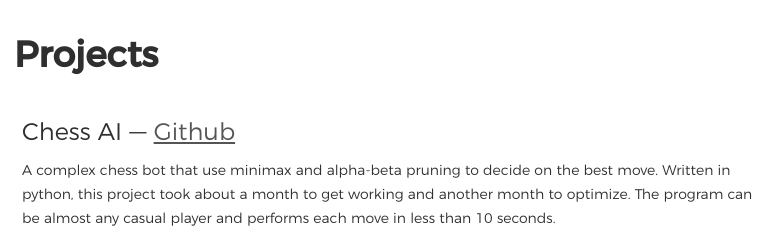
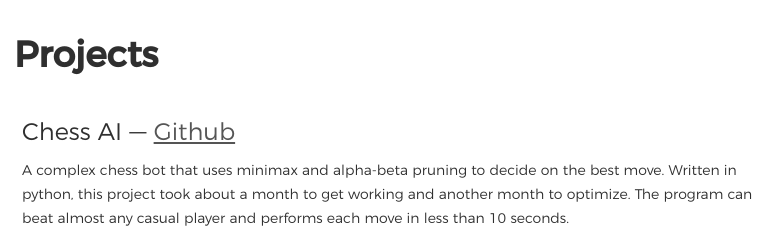
Before and after one commit to walinga/walinga.github.io, a plain HTML site: page index.html in a window 1280 px wide. Shown: the top 241 px of the page, 470-1245 px from the left. Drawn offline with Linux system fonts and the light colour scheme.

Commit message:
Fixed some typos

```diff
--- a/index.html
+++ b/index.html
@@ -45,9 +45,9 @@
 						<span>&mdash;</span>
 						<a href="https://github.com/walinga/Chess-Game">Github</a>
 					</h2>
-					<p>A complex chess bot that use minimax and alpha-beta pruning to decide on the best move.
+					<p>A complex chess bot that uses minimax and alpha-beta pruning to decide on the best move.
 					Written in python, this project took about a month to get working and another month to optimize.
-				    The program can be almost any casual player and performs each move in less than 10 seconds.</p>
+				    The program can beat almost any casual player and performs each move in less than 10 seconds.</p>
 				</article>
 				<article class="project">
 					<h2 class="project-title">Quadris</h2>
```
